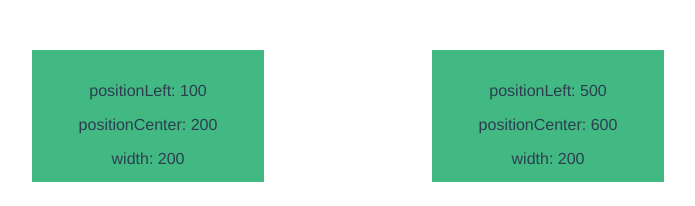
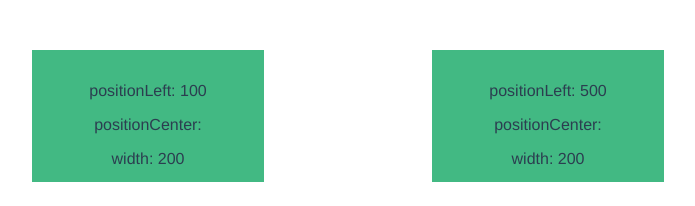
Before and after one commit to vbackeberg/lookattime, a Vue app: page / in a window 1280 px wide. Shown: the top 206 px of the page, without its empty margins (68-763 px from the left). Built offline with nearby package versions, Linux system fonts and the light colour scheme.

Commit message:
remove zoom from box. do box-related zoom calculations in home. Add box model,

```diff
--- a/src/components/Box.vue
+++ b/src/components/Box.vue
@@ -17,71 +17,16 @@ export default Vue.extend({
   name: "Box",
 
   props: {
-    initialPosition: String,
+    initialPosition: Number,
     width: String,
     id: Number
   },
 
-  data() {
-    return {
-      positionCenter: Number(this.initialPosition)
-    };
-  },
-
-  watch: {
-    zoomLevel() {
-      const zoomFactor = store.state.zoomFactor;
-      const mousePosition = store.state.mousePosition;
-
-      const distance =
-        (Number(this.positionCenter) - mousePosition) * zoomFactor;
-
-      const oldPosition = this.positionCenter;
-
-      this.positionCenter = mousePosition + distance;
-
-      this.logPositions(
-        zoomFactor,
-        mousePosition,
-        oldPosition,
-        this.positionCenter,
-        distance
-      );
+  computed: {
+    positionLeft(): number {
+      return this.initialPosition - Number(this.width) / 2;
     }
   },
-
-  computed: {
-    zoomLevel(): number {
-      return store.state.zoomLevel;
-    },
-
-    positionLeft(): number {
-      return this.positionCenter - Number(this.width) / 2;
-    }
-  },
-
-  methods: {
-    logPositions(
-      zoomFactor: number,
-      mousePosition: number,
-      oldPosition: number,
-      positionCenter: number,
-      distance: number
-    ) {
-      console.log(
-        "zoom factor " +
-          zoomFactor +
-          " mouse pos " +
-          mousePosition +
-          " old pos: " +
-          oldPosition +
-          " new Pos: " +
-          positionCenter +
-          " distance: " +
-          distance
-      );
-    }
-  }
 });
 </script>
 
--- /dev/null
+++ b/src/models/box-model.ts
@@ -0,0 +1,5 @@
+export interface BoxModel {
+    initialPosition: number;
+    width: string;
+    id: number;
+}
--- a/src/views/Home.vue
+++ b/src/views/Home.vue
@@ -17,6 +17,7 @@ import Box from "@/components/Box.vue";
 import store from "../store";
 import Vue from "vue";
 import { Constants } from "@/constants";
+import { BoxModel } from "@/models/box-model";
 
 export default Vue.extend({
   name: "Home",
@@ -25,18 +26,46 @@ export default Vue.extend({
     Box
   },
 
-  data() {
-    return {
-      boxes: [
-        { initialPosition: "200", width: "200", id: 1 },
-        { initialPosition: "600", width: "200", id: 2 },
-        { initialPosition: "2500", width: "200", id: 3 }
-      ]
-    };
+  created() {
+    window.scrollTo(500, 0);
   },
 
-  created() {
-    window.scrollTo(500, 0);
+  computed: {
+    zoomLevel(): number {
+      return store.state.zoomLevel;
+    },
+
+    boxes(): BoxModel[] {
+      return [
+        { initialPosition: 200, width: "200", id: 1 },
+        { initialPosition: 600, width: "200", id: 2 },
+        { initialPosition: 2500, width: "200", id: 3 }
+      ];
+    }
+  },
+
+  watch: {
+    zoomLevel() {
+      const zoomFactor = store.state.zoomFactor;
+      const mousePosition = store.state.mousePosition;
+
+      this.boxes.forEach((box) => {
+        const distance =
+          (Number(box.initialPosition) - mousePosition) * zoomFactor;
+
+        const oldPosition = box.initialPosition;
+
+        box.initialPosition = mousePosition + distance;
+
+        this.logPositions(
+          zoomFactor,
+          mousePosition,
+          oldPosition,
+          box.initialPosition,
+          distance
+        );
+      });
+    }
   },
 
   methods: {
@@ -80,6 +109,27 @@ export default Vue.extend({
       } else {
         console.log("max zoom factor reached: " + zoomLevel);
       }
+    },
+
+    logPositions(
+      zoomFactor: number,
+      mousePosition: number,
+      oldPosition: number,
+      positionCenter: number,
+      distance: number
+    ) {
+      console.log(
+        "zoom factor " +
+          zoomFactor +
+          " mouse pos " +
+          mousePosition +
+          " old pos: " +
+          oldPosition +
+          " new Pos: " +
+          positionCenter +
+          " distance: " +
+          distance
+      );
     }
   }
 });
```
